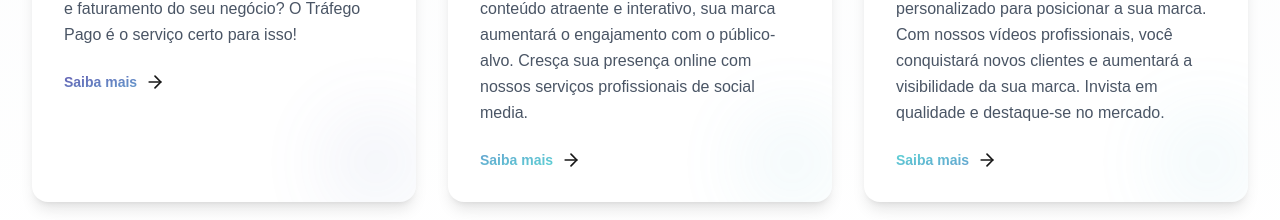
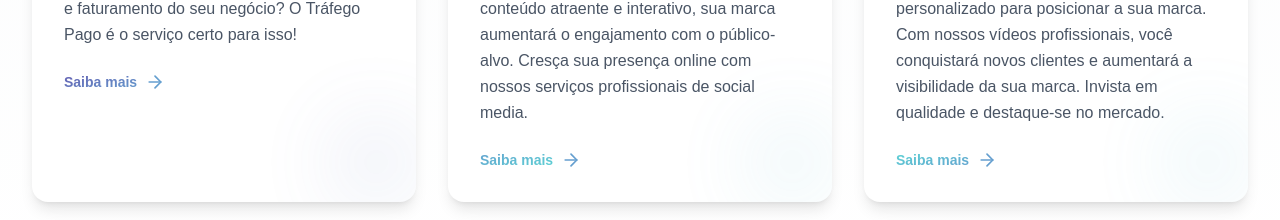
Before and after one commit to GQMV-IT/hawki-landing, a Next.js app: page / in a window 1280 px wide. Shown: the part 3130-3350 px from the top of the page. Built offline with nearby package versions, Linux system fonts and the light colour scheme.

Commit message:
Fix arrow colors

```diff
--- a/src/app/components/Services.tsx
+++ b/src/app/components/Services.tsx
@@ -81,7 +81,7 @@ export default function Services() {
                 <span className="bg-linear-to-r bg-clip-text text-transparent group-hover:translate-x-2 transition-transform duration-300" style={{backgroundImage: service.gradientHex}}>
                   Saiba mais
                 </span>
-                <ArrowRight className="w-5 h-5 ml-2 group-hover:translate-x-2 transition-transform duration-300" style={{color: service.gradientHex}} />
+                <ArrowRight className="w-5 h-5 ml-2 group-hover:translate-x-2 transition-transform duration-300" style={{color: '#659fcf'}} />
               </div>
             </div>
 
```
